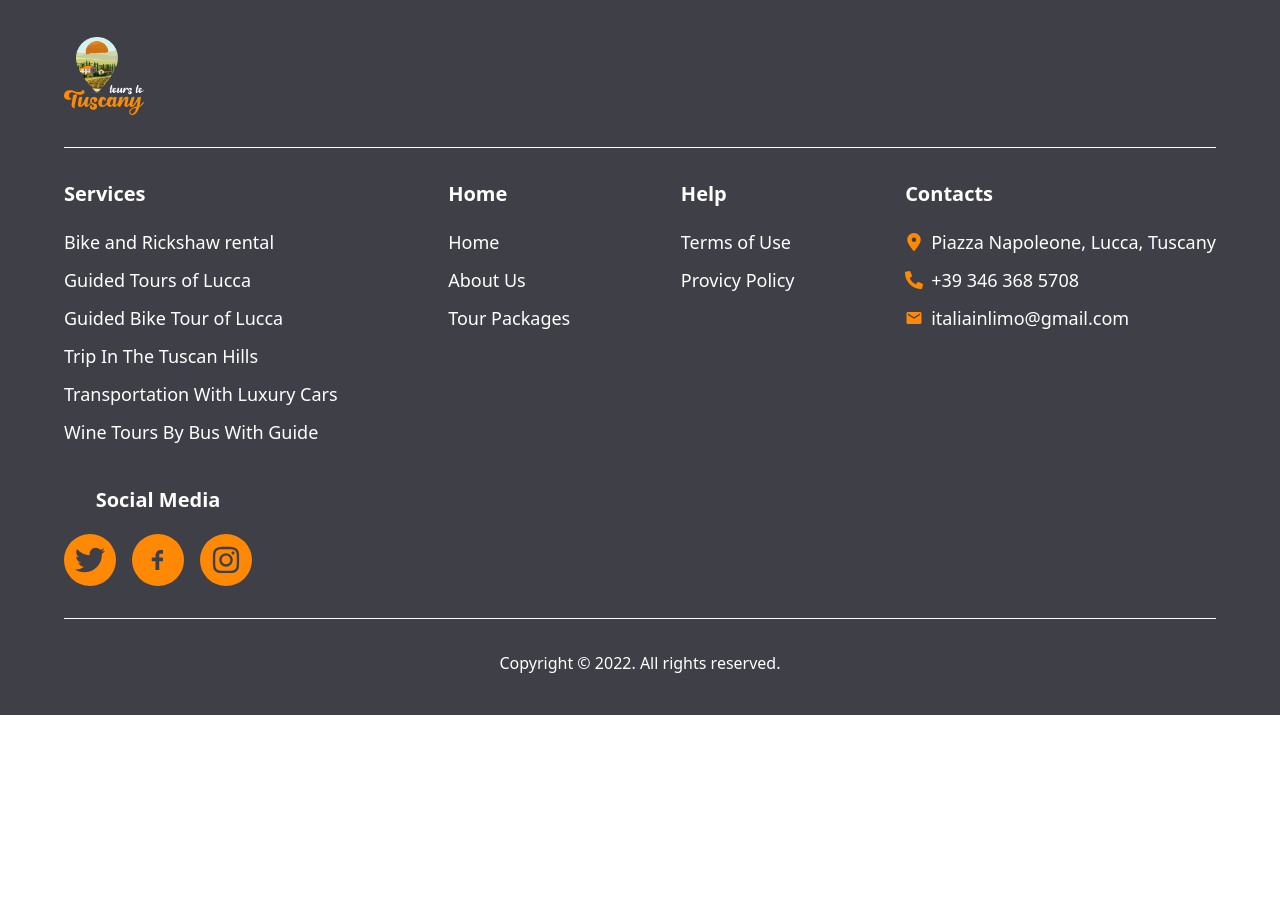
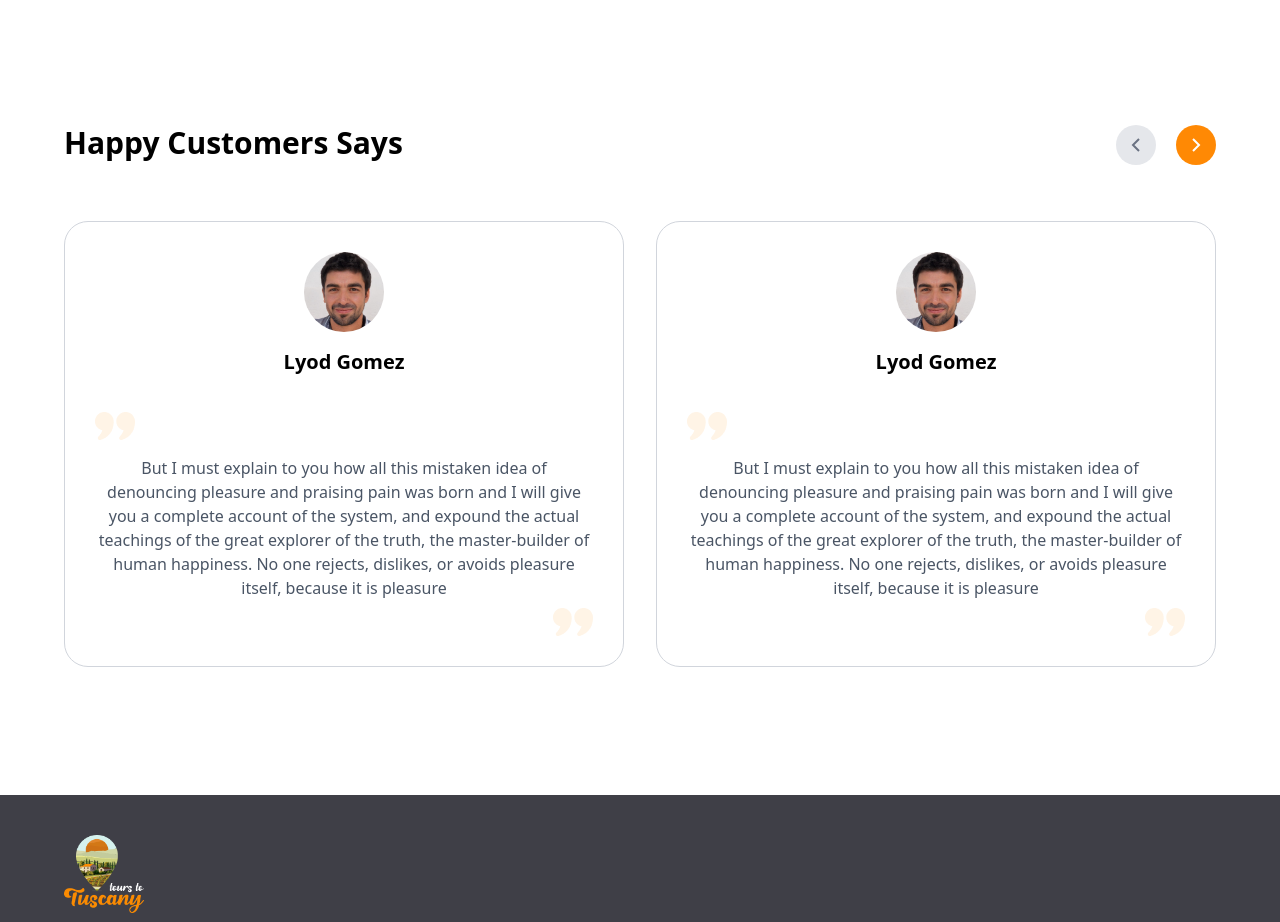
Before and after one commit to RaghadDeveloper/task-7-adv, a Next.js app: page /home in a window 1280 px wide. Shown: the part 5380-6302 px from the top of the page. Before the commit the page ends 6095 px from the top, so only its background shows below. Built offline with nearby package versions, Linux system fonts and the light colour scheme.

Commit message:
add testimonials section to home page

```diff
--- /dev/null
+++ b/src/app/components/TestimonialCard.tsx
@@ -0,0 +1,31 @@
+import { TestimonialCardType } from "@/interfaces";
+
+const TestimonialCard = ({ card }: { card: TestimonialCardType }) => {
+  const { image, name, text } = card;
+
+  return (
+    <div className="p-7.5 border border-gray-300 rounded-3xl flex flex-col items-center text-center">
+      <img
+        src={image}
+        alt="user image"
+        className="w-20 h-20 rounded-full mb-4"
+      />
+      <h4 className="text-xl font-bold">{name}</h4>
+      <div className="flex flex-col mt-9">
+        <img
+          src="/assets/images/quote.png"
+          alt=""
+          className="mb-2 self-start "
+        />
+        <p className="mt-2 text-gray-600">{text}</p>
+        <img
+          src="/assets/images/quote.png"
+          alt=""
+          className="mt-2 self-end  "
+        />
+      </div>
+    </div>
+  );
+};
+
+export default TestimonialCard;
--- /dev/null
+++ b/src/app/components/Testimonials.tsx
@@ -0,0 +1,30 @@
+import { GrFormNext, GrFormPrevious } from "react-icons/gr";
+import TestimonialCard from "./TestimonialCard";
+import { testimonialsCards } from "@/data/HomeCards";
+
+const Testimonials = () => {
+  return (
+    <div className="w-[90%] mx-auto my-32">
+      <div className="mb-14 flex justify-between flex-col sm:flex-row gap-4">
+        <h3 className="text-3xl font-extrabold">Happy Customers Says</h3>
+
+        <div className="flex gap-5 self-end">
+          <button className="text-2xl p-2 rounded-full bg-gray-200 text-gray-500">
+            <GrFormPrevious />
+          </button>
+          <button className="text-2xl p-2 rounded-full bg-orange-400 text-white">
+            <GrFormNext />
+          </button>
+        </div>
+      </div>
+
+      <div className="grid grid-cols-1 sm:grid-cols-2 gap-8">
+        {testimonialsCards.map((card, index) => (
+          <TestimonialCard key={index} card={card} />
+        ))}
+      </div>
+    </div>
+  );
+};
+
+export default Testimonials;
--- a/src/app/home/page.tsx
+++ b/src/app/home/page.tsx
@@ -5,6 +5,7 @@ import HomeHero from "../components/HomeHero";
 import OfferSec from "../components/OfferSec";
 import Packages from "../components/Packages";
 import Services from "../components/Services";
+import Testimonials from "../components/Testimonials";
 
 const Home = () => {
   return (
@@ -17,6 +18,7 @@ const Home = () => {
       <Services />
       <BookBike />
       <Packages />
+      <Testimonials />
     </section>
   );
 };
--- a/src/data/HomeCards.ts
+++ b/src/data/HomeCards.ts
@@ -148,3 +148,18 @@ export const packageCards = [
     ],
   },
 ];
+
+export const testimonialsCards = [
+  {
+    image: "/assets/images/user.png",
+    name: "Lyod Gomez",
+    text:
+      "But I must explain to you how all this mistaken idea of denouncing pleasure and praising pain was born and I will give you a complete account of the system, and expound the actual teachings of the great explorer of the truth, the master-builder of human happiness. No one rejects, dislikes, or avoids pleasure itself, because it is pleasure",
+  },
+  {
+    image: "/assets/images/user.png",
+    name: "Lyod Gomez",
+    text:
+      "But I must explain to you how all this mistaken idea of denouncing pleasure and praising pain was born and I will give you a complete account of the system, and expound the actual teachings of the great explorer of the truth, the master-builder of human happiness. No one rejects, dislikes, or avoids pleasure itself, because it is pleasure",
+  },
+];
--- a/src/interfaces/index.ts
+++ b/src/interfaces/index.ts
@@ -49,3 +49,8 @@ export interface PackageCardType {
   price: string;
   features: PackageFeature[];
 }
+export interface TestimonialCardType {
+  image: string;
+  name: string;
+  text: string;
+}
```
Also changed, not shown: public/assets/images/quote.png (added), public/assets/images/user.png (added).
